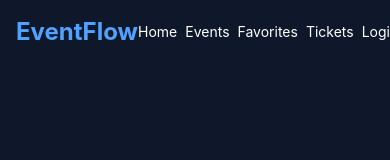
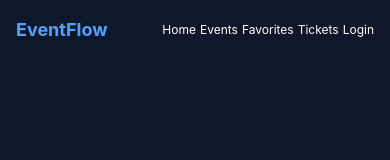
Before and after one commit to Ash709/Eventflow, a React (Vite) app: page / in a window 390 px wide. Shown: the top 160 px of the page. Built offline with nearby package versions, Linux system fonts and the light colour scheme; the HTML template or start-up script is replaced by a standard one.

Commit message:
Adjust Navbar text sizes for responsiveness

```diff
--- a/src/components/Navbar.jsx
+++ b/src/components/Navbar.jsx
@@ -7,12 +7,12 @@ function Navbar() {
 
         <NavLink
           to="/"
-          className="text-2xl font-bold text-blue-400"
+          className="text-lg md:text-2xl font-bold text-blue-400"
         >
           EventFlow
         </NavLink>
 
-        <ul className="flex gap-2 md:gap-8 text-sm md:text-base">
+        <ul className="flex gap-1 md:gap-8 text-xs md:text-base">
 
           <li>
             <NavLink to="/">Home</NavLink>
```
